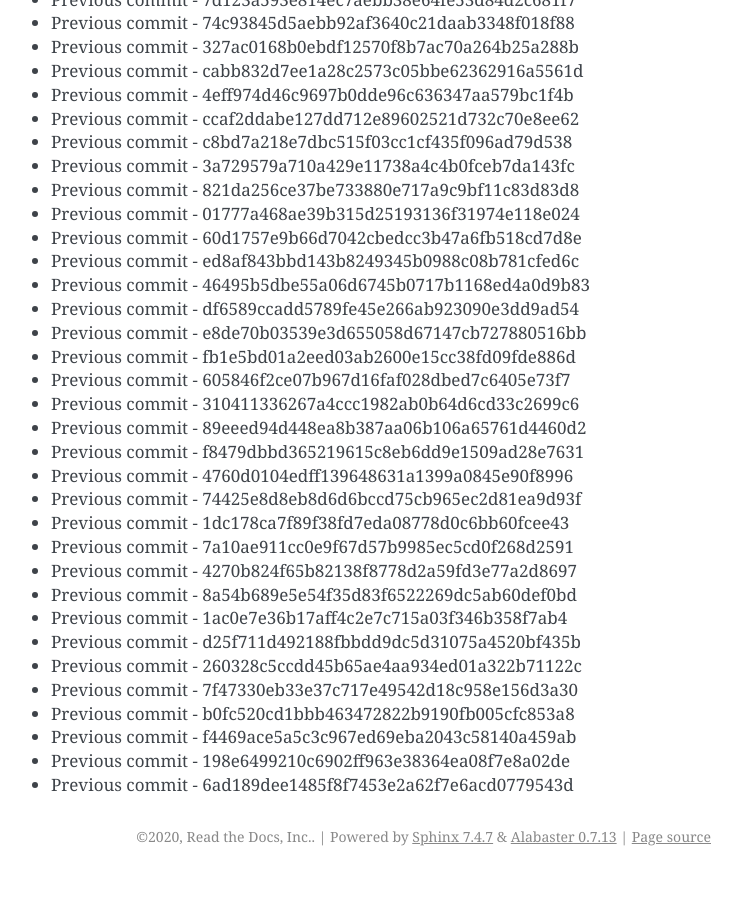
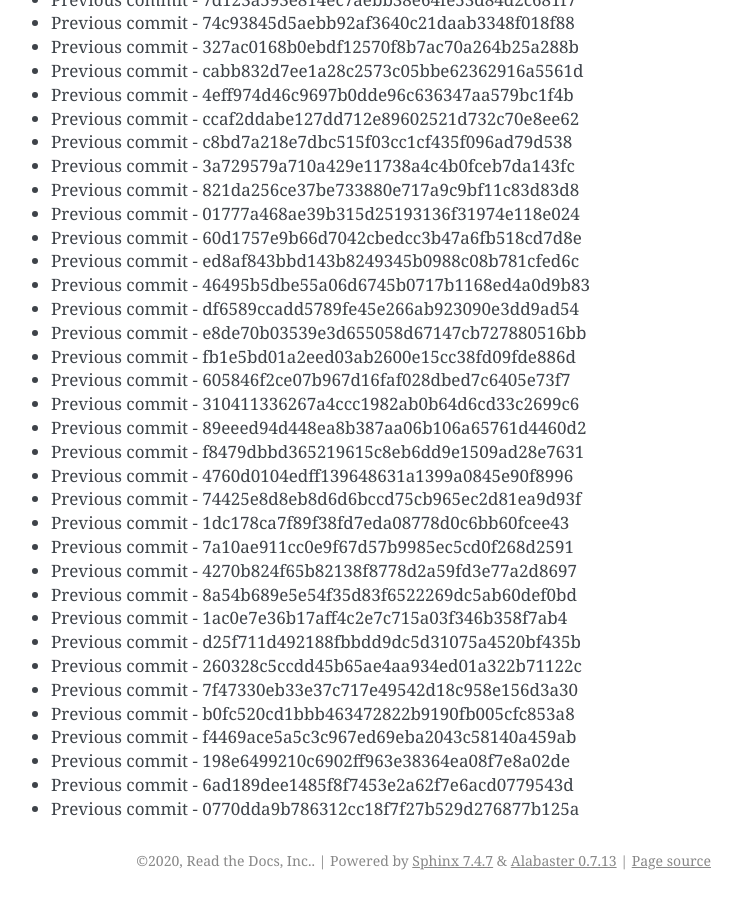
Before and after one commit to readthedocs/rtd-git-stresstest, a Sphinx documentation site: the page built from docs/updates.rst, in a window 1280 px wide and 900 px high, scrolled down 89918 px. Shown: the whole window, without its empty margins (399-1141 px from the left). Built offline with Sphinx 7.4.7, drawn with Linux system fonts in a browser that asks for light colours; before the commit the page ends 90794 px from its top, so only the background shows below that.

Commit message:
Generating commit from previous: 0770dda9b786312cc18f7f27b529d276877b125a

```diff
--- a/docs/updates.rst
+++ b/docs/updates.rst
@@ -3810,3 +3810,4 @@ It can be tested for any performance characteristics.
 * Previous commit - f4469ace5a5c3c967ed69eba2043c58140a459ab
 * Previous commit - 198e6499210c6902ff963e38364ea08f7e8a02de
 * Previous commit - 6ad189dee1485f8f7453e2a62f7e6acd0779543d
+* Previous commit - 0770dda9b786312cc18f7f27b529d276877b125a
```
